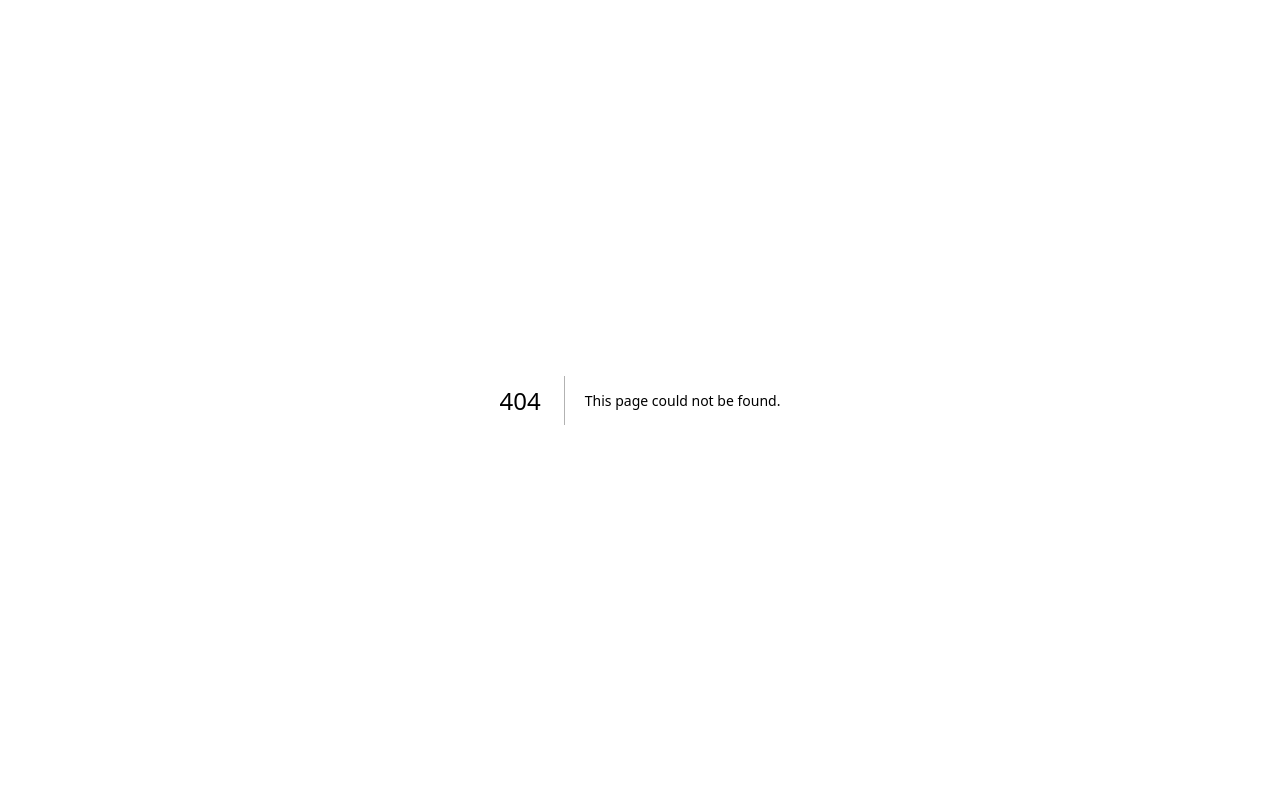
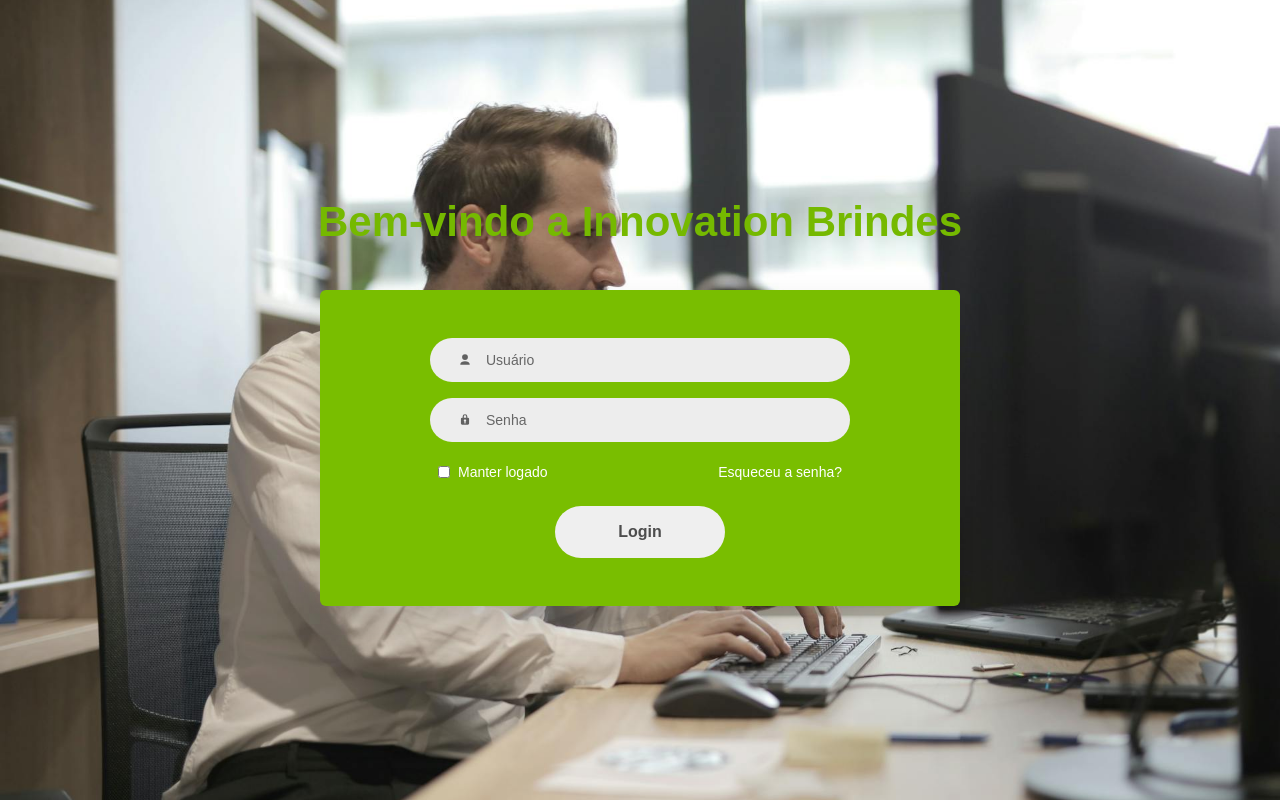
Before and after one commit to JoaoGW/Desafio_InnovationBrindes, a Next.js app: page /login in a window 1280 px wide. Before the commit this address had no page. Built offline with nearby package versions, Linux system fonts and the light colour scheme.

Commit message:
Criação da tela de login tentando ser o mais fiel o possível ao design proposto para o desafio. Renderização da tela default do Next.js substitída pela tela de Login recém criada.

```diff
--- /dev/null
+++ b/app/login/page.tsx
@@ -0,0 +1,105 @@
+"use client";
+import { FormEvent, useState } from "react";
+import Image from "next/image";
+
+export default function Login() {
+  const [usuario, setUsuario] = useState("");
+  const [senha, setSenha] = useState("");
+
+  const handleSubmit = (event: FormEvent<HTMLFormElement>) => {
+    event.preventDefault();
+  };
+
+  return (
+    <main className="relative min-h-screen overflow-hidden bg-[#ececec]">
+      <Image
+        src="/pexels-olly-3966786.jpg"
+        className="absolute inset-0 object-cover"
+        fill
+        alt="Imagem de Fundo da tela de login"
+      />
+      <div className="absolute inset-0 " />
+
+      <section className="flex flex-col relative z-10 mx-auto min-h-screen w-full max-w-245 items-center justify-center px-4 py-8">
+        <div className="w-full">
+          <h1 className="text-center text-2xl font-semibold text-[#75b900] sm:text-[42px]">
+            Bem-vindo a Innovation Brindes
+          </h1>
+
+          <form
+            onSubmit={handleSubmit}
+            className="mt-10 rounded-md bg-[#79be00] mx-auto max-w-160 px-6 py-10 shadow-[0_18px_35px_rgba(0,0,0,0.16)] sm:px-12 sm:py-12"
+          >
+            <div className="mx-auto w-full max-w-105 space-y-4">
+              <label className="relative block">
+                <span className="sr-only text-xs">Usuário</span>
+                <span className="pointer-events-none absolute left-7 top-1/2 -translate-y-1/2 text-[#616161]">
+                  <svg
+                    width="14"
+                    height="14"
+                    viewBox="0 0 24 24"
+                    fill="currentColor"
+                    aria-hidden="true"
+                  >
+                    <path d="M12 12a5 5 0 1 0-5-5 5 5 0 0 0 5 5Zm0 2c-4.42 0-8 2.24-8 5v1h16v-1c0-2.76-3.58-5-8-5Z" />
+                  </svg>
+                </span>
+                <input
+                  type="text"
+                  value={usuario}
+                  onChange={(event) => setUsuario(event.target.value)}
+                  placeholder="Usuário"
+                  className="h-11 w-full rounded-full bg-[#ededed] pl-14 pr-5 text-sm text-[#555] outline-none placeholder:text-sm placeholder:text-[#666] focus:ring-2 focus:ring-white/60"
+                  autoComplete="username"
+                />
+              </label>
+
+              <label className="relative block">
+                <span className="sr-only">Senha</span>
+                <span className="pointer-events-none absolute left-7 top-1/2 -translate-y-1/2 text-[#616161]">
+                  <svg
+                    width="14"
+                    height="14"
+                    viewBox="0 0 24 24"
+                    fill="currentColor"
+                    aria-hidden="true"
+                  >
+                    <path d="M17 8h-1V6a4 4 0 1 0-8 0v2H7a2 2 0 0 0-2 2v8a2 2 0 0 0 2 2h10a2 2 0 0 0 2-2v-8a2 2 0 0 0-2-2Zm-7-2a2 2 0 1 1 4 0v2h-4Zm3 8.72V17a1 1 0 1 1-2 0v-2.28a2 2 0 1 1 2 0Z" />
+                  </svg>
+                </span>
+                <input
+                  type="password"
+                  value={senha}
+                  onChange={(event) => setSenha(event.target.value)}
+                  placeholder="Senha"
+                  className="h-11 w-full rounded-full bg-[#ededed] pl-14 pr-5 text-sm text-[#555] outline-none placeholder:text-sm placeholder:text-[#666] focus:ring-2 focus:ring-white/60"
+                  autoComplete="current-password"
+                />
+              </label>
+
+              <div className="flex items-center justify-between px-2 pt-1 text-xs text-white/95 sm:text-sm">
+                <label className="flex cursor-pointer items-center gap-2">
+                  <input
+                    type="checkbox"
+                    className="h-3 w-3 rounded-sm border-white accent-white"
+                  />
+                  <span className="text-white">Manter logado</span>
+                </label>
+                <button type="button" className="text-white hover:underline">
+                  Esqueceu a senha?
+                </button>
+              </div>
+
+              <button
+                type="submit"
+                className="mx-auto mt-6 block h-13 w-42.5 rounded-full bg-[#efefef] text-base font-bold text-[#4d4d4d] transition hover:bg-white"
+              >
+                Login
+              </button>
+            </div>
+          </form>
+        </div>
+      </section>
+    </main>
+  );
+}
--- a/app/page.tsx
+++ b/app/page.tsx
@@ -1,65 +1,5 @@
-import Image from "next/image";
+import Login from "./login/page";
 
 export default function Home() {
-  return (
-    <div className="flex min-h-screen items-center justify-center bg-zinc-50 font-sans dark:bg-black">
-      <main className="flex min-h-screen w-full max-w-3xl flex-col items-center justify-between py-32 px-16 bg-white dark:bg-black sm:items-start">
-        <Image
-          className="dark:invert"
-          src="/next.svg"
-          alt="Next.js logo"
-          width={100}
-          height={20}
-          priority
-        />
-        <div className="flex flex-col items-center gap-6 text-center sm:items-start sm:text-left">
-          <h1 className="max-w-xs text-3xl font-semibold leading-10 tracking-tight text-black dark:text-zinc-50">
-            To get started, edit the page.tsx file.
-          </h1>
-          <p className="max-w-md text-lg leading-8 text-zinc-600 dark:text-zinc-400">
-            Looking for a starting point or more instructions? Head over to{" "}
-            <a
-              href="https://vercel.com/templates?framework=next.js&utm_source=create-next-app&utm_medium=appdir-template-tw&utm_campaign=create-next-app"
-              className="font-medium text-zinc-950 dark:text-zinc-50"
-            >
-              Templates
-            </a>{" "}
-            or the{" "}
-            <a
-              href="https://nextjs.org/learn?utm_source=create-next-app&utm_medium=appdir-template-tw&utm_campaign=create-next-app"
-              className="font-medium text-zinc-950 dark:text-zinc-50"
-            >
-              Learning
-            </a>{" "}
-            center.
-          </p>
-        </div>
-        <div className="flex flex-col gap-4 text-base font-medium sm:flex-row">
-          <a
-            className="flex h-12 w-full items-center justify-center gap-2 rounded-full bg-foreground px-5 text-background transition-colors hover:bg-[#383838] dark:hover:bg-[#ccc] md:w-[158px]"
-            href="https://vercel.com/new?utm_source=create-next-app&utm_medium=appdir-template-tw&utm_campaign=create-next-app"
-            target="_blank"
-            rel="noopener noreferrer"
-          >
-            <Image
-              className="dark:invert"
-              src="/vercel.svg"
-              alt="Vercel logomark"
-              width={16}
-              height={16}
-            />
-            Deploy Now
-          </a>
-          <a
-            className="flex h-12 w-full items-center justify-center rounded-full border border-solid border-black/[.08] px-5 transition-colors hover:border-transparent hover:bg-black/[.04] dark:border-white/[.145] dark:hover:bg-[#1a1a1a] md:w-[158px]"
-            href="https://nextjs.org/docs?utm_source=create-next-app&utm_medium=appdir-template-tw&utm_campaign=create-next-app"
-            target="_blank"
-            rel="noopener noreferrer"
-          >
-            Documentation
-          </a>
-        </div>
-      </main>
-    </div>
-  );
+  return <Login />;
 }
```
Also changed, not shown: public/pexels-olly-3966786.jpg (added).
